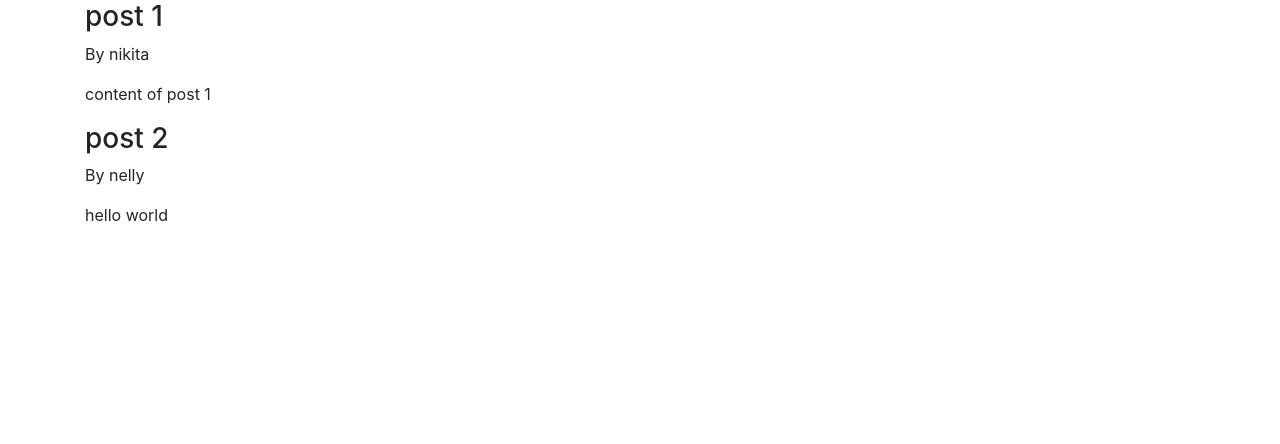
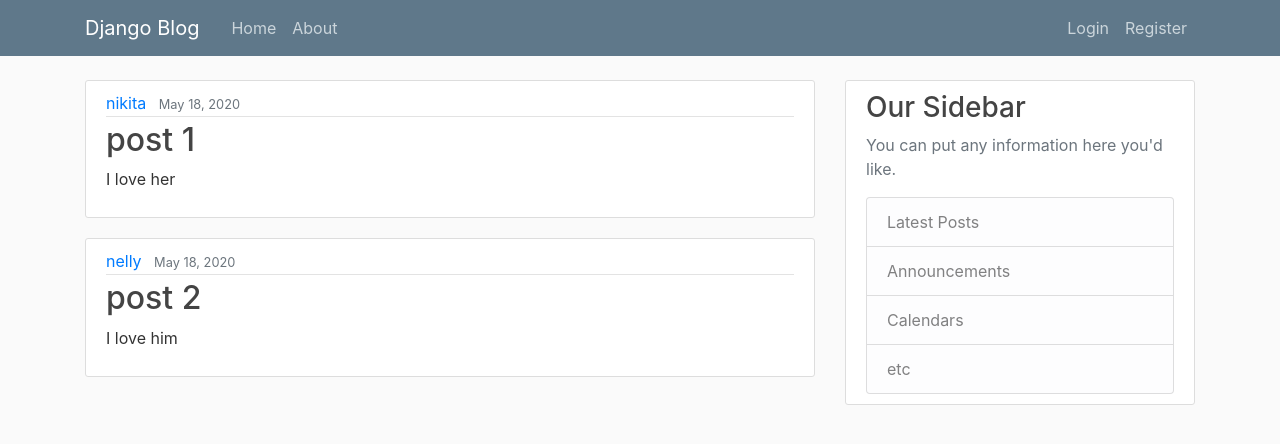
Before and after one commit to Flantropy/Duo, a Django app: page / in a window 1280 px wide. Shown: the top 444 px of the page. Run offline with Django 3.2, Linux system fonts and the light colour scheme; some libraries are stand-ins or nearby versions.

Commit message:
Added static files and base.html extended

```diff
--- /dev/null
+++ b/blog/static/blog/main.css
@@ -0,0 +1,84 @@
+body {
+  background: #fafafa;
+  color: #333333;
+  margin-top: 5rem;
+}
+
+h1, h2, h3, h4, h5, h6 {
+  color: #444444;
+}
+
+ul {
+  margin: 0;
+}
+
+.bg-steel {
+  background-color: #5f788a;
+}
+
+.site-header .navbar-nav .nav-link {
+  color: #cbd5db;
+}
+
+.site-header .navbar-nav .nav-link:hover {
+  color: #ffffff;
+}
+
+.site-header .navbar-nav .nav-link.active {
+  font-weight: 500;
+}
+
+.content-section {
+  background: #ffffff;
+  padding: 10px 20px;
+  border: 1px solid #dddddd;
+  border-radius: 3px;
+  margin-bottom: 20px;
+}
+
+.article-title {
+  color: #444444;
+}
+
+a.article-title:hover {
+  color: #428bca;
+  text-decoration: none;
+}
+
+.article-content {
+  white-space: pre-line;
+}
+
+.article-img {
+  height: 65px;
+  width: 65px;
+  margin-right: 16px;
+}
+
+.article-metadata {
+  padding-bottom: 1px;
+  margin-bottom: 4px;
+  border-bottom: 1px solid #e3e3e3
+}
+
+.article-metadata a:hover {
+  color: #333;
+  text-decoration: none;
+}
+
+.article-svg {
+  width: 25px;
+  height: 25px;
+  vertical-align: middle;
+}
+
+.account-img {
+  height: 125px;
+  width: 125px;
+  margin-right: 20px;
+  margin-bottom: 16px;
+}
+
+.account-heading {
+  font-size: 2.5rem;
+}
--- a/blog/templates/blog/about.html
+++ b/blog/templates/blog/about.html
@@ -1,6 +1,4 @@
 {% extends 'blog/base.html' %}
 {% block content %}
-    {% for post in posts %}
-        <h1> Blog About page </h1>
-    {% endfor %}
+    <h1> Blog About page </h1>
 {% endblock content %}
--- a/blog/templates/blog/base.html
+++ b/blog/templates/blog/base.html
@@ -1,10 +1,12 @@
+{% load static %}
+
 <!DOCTYPE html>
 <html lang="en">
     <head>
         <meta charset="utf-8">
         <meta name="viewport" content="width=device-width, initial-scale=1, shrink-to-fit=no">
         <link rel="stylesheet" href="https://maxcdn.bootstrapcdn.com/bootstrap/4.0.0/css/bootstrap.min.css" integrity="sha384-Gn5384xqQ1aoWXA+058RXPxPg6fy4IWvTNh0E263XmFcJlSAwiGgFAW/dAiS6JXm" crossorigin="anonymous">
-
+        <link rel="stylesheet" type="text/css" href="{% static 'blog/main.css' %}">
         {% if title %}
             <title>Django Blog - {{ title }}</title>
         {% else %}
@@ -12,9 +14,48 @@
         {% endif %}
     </head>
     <body>
+        <header class="site-header">
+          <nav class="navbar navbar-expand-md navbar-dark bg-steel fixed-top">
             <div class="container">
+              <a class="navbar-brand mr-4" href="/">Django Blog</a>
+              <button class="navbar-toggler" type="button" data-toggle="collapse" data-target="#navbarToggle" aria-controls="navbarToggle" aria-expanded="false" aria-label="Toggle navigation">
+              <span class="navbar-toggler-icon"></span>
+              </button>
+              <div class="collapse navbar-collapse" id="navbarToggle">
+                <div class="navbar-nav mr-auto">
+                  <a class="nav-item nav-link" href="/">Home</a>
+                  <!--suppress HtmlUnknownTarget -->
+                    <a class="nav-item nav-link" href="/about">About</a>
+                </div>
+                <div class="navbar-nav">
+                  <a class="nav-item nav-link" href="#">Login</a>
+                  <a class="nav-item nav-link" href="#">Register</a>
+                </div>
+              </div>
+            </div>
+          </nav>
+        </header>
+
+        <main role="main" class="container">
+          <div class="row">
+            <div class="col-md-8">
               {% block content %}{% endblock %}
             </div>
+            <div class="col-md-4">
+              <div class="content-section">
+                <h3>Our Sidebar</h3>
+                <p class='text-muted'>You can put any information here you'd like.
+                  <ul class="list-group">
+                    <li class="list-group-item list-group-item-light">Latest Posts</li>
+                    <li class="list-group-item list-group-item-light">Announcements</li>
+                    <li class="list-group-item list-group-item-light">Calendars</li>
+                    <li class="list-group-item list-group-item-light">etc</li>
+                  </ul>
+              </div>
+            </div>
+          </div>
+        </main>
+
         <script src="https://code.jquery.com/jquery-3.2.1.slim.min.js" integrity="sha384-KJ3o2DKtIkvYIK3UENzmM7KCkRr/rE9/Qpg6aAZGJwFDMVNA/GpGFF93hXpG5KkN" crossorigin="anonymous"></script>
         <script src="https://cdnjs.cloudflare.com/ajax/libs/popper.js/1.12.9/umd/popper.min.js" integrity="sha384-ApNbgh9B+Y1QKtv3Rn7W3mgPxhU9K/ScQsAP7hUibX39j7fakFPskvXusvfa0b4Q" crossorigin="anonymous"></script>
         <script src="https://maxcdn.bootstrapcdn.com/bootstrap/4.0.0/js/bootstrap.min.js" integrity="sha384-JZR6Spejh4U02d8jOt6vLEHfe/JQGiRRSQQxSfFWpi1MquVdAyjUar5+76PVCmYl" crossorigin="anonymous"></script>
--- a/blog/templates/blog/home.html
+++ b/blog/templates/blog/home.html
@@ -1,8 +1,15 @@
 {% extends 'blog/base.html' %}
 {% block content %}
     {% for post in posts %}
-        <h3> {{ post.title }}</h3>
-        <p> By {{ post.author }}</p>
-        <p> {{ post.content }}</p>
+        <article class="media content-section">
+          <div class="media-body">
+            <div class="article-metadata">
+              <a class="mr-2" href="#">{{ post.author }}</a>
+              <small class="text-muted">{{ post.date_posted }}</small>
+            </div>
+            <h2><a class="article-title" href="#">{{ post.title }}</a></h2>
+            <p class="article-content">{{ post.content }}</p>
+          </div>
+        </article>
     {% endfor %}
 {% endblock content %}
--- a/blog/views.py
+++ b/blog/views.py
@@ -4,12 +4,14 @@ posts = [
     {
         'author': 'nikita',
         'title': 'post 1',
-        'content': 'content of post 1'
+        'content': 'I love her',
+        'date_posted': "May 18, 2020"
     },
     {
         'author': 'nelly',
         'title': 'post 2',
-        'content': 'hello world'
+        'content': 'I love him',
+        'date_posted': "May 18, 2020"
     }
 ]
 
```
Lines whose indentation alone changed are shown as unchanged.
